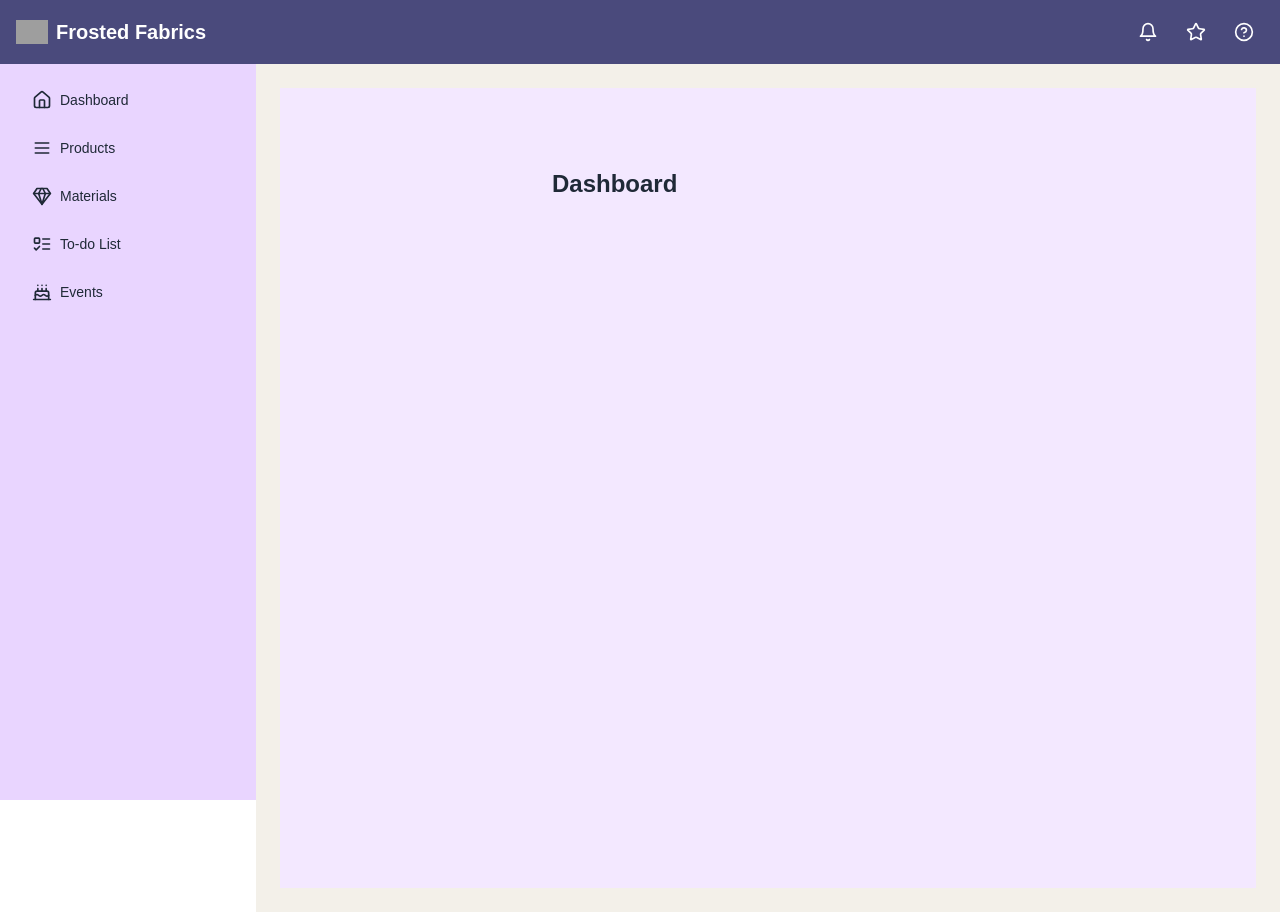
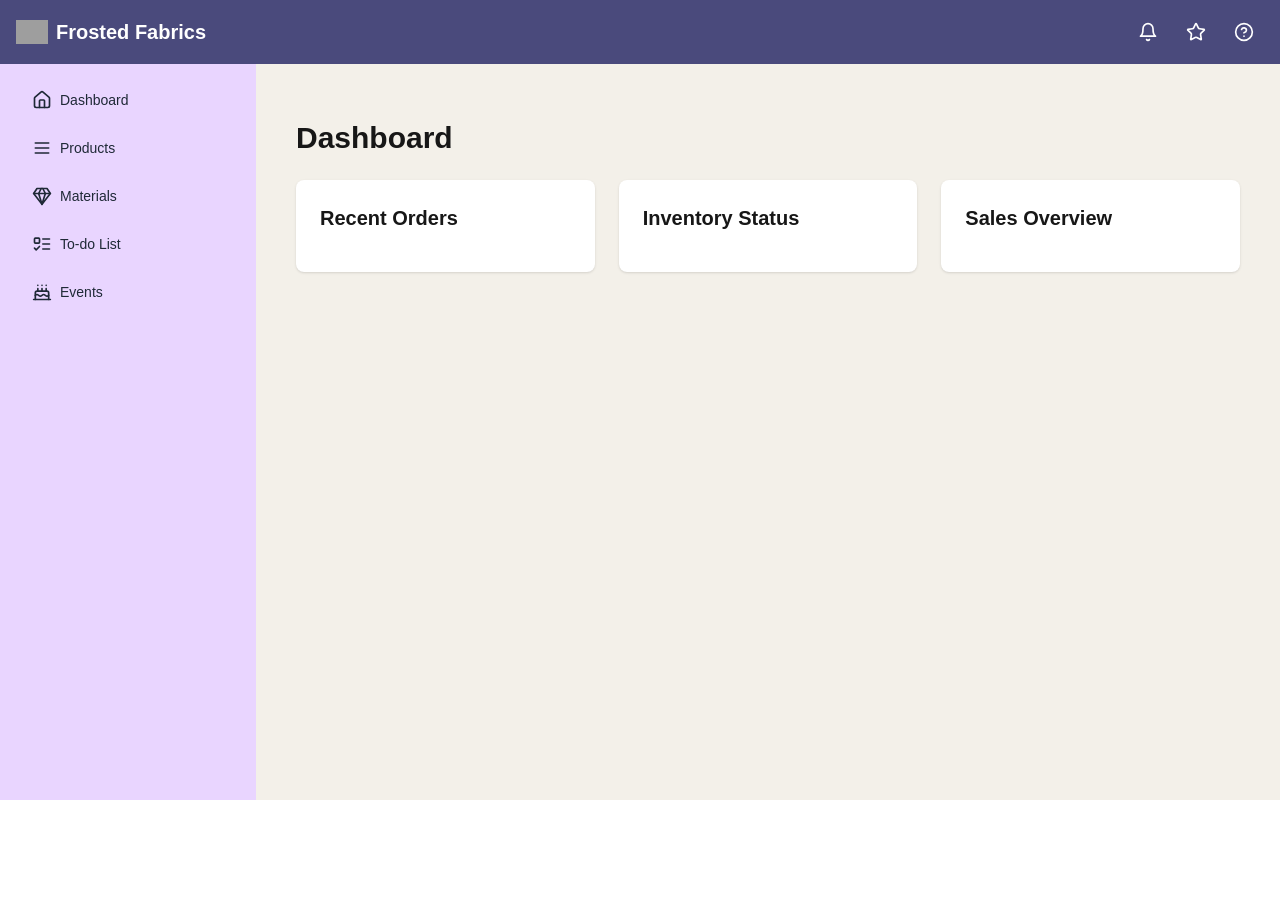
Before and after one commit to Diechewood/Group7-4375, a Next.js app in the folder Frontend/: page /dashboard in a window 1280 px wide. After the commit the page ends 800 px from the top, so only its background shows below. Built offline with nearby package versions, Linux system fonts and the light colour scheme; grey boxes are pictures that could not be loaded.

Commit message:
Added initial dashboard support.

```diff
--- a/Frontend/app/(routes)/dashboard/page.tsx
+++ b/Frontend/app/(routes)/dashboard/page.tsx
@@ -1,16 +1,20 @@
-import Header from '@/components/layout/Header'
-import Sidebar from '@/components/layout/Sidebar'
-
 export default function DashboardPage() {
   return (
-    <div className="flex flex-col min-h-screen bg-purple-100 text-gray-800">
-      <Header />
-      <div className="flex flex-1">
-        <Sidebar />
-        <main className="flex-1 p-4 md:ml-64 mt-16">
-          <h1 className="text-2xl font-bold mb-4">Dashboard</h1>
-          {/*  dashboard content here */}
-        </main>
+    <div className="container mx-auto px-4 py-8">
+      <h1 className="text-3xl font-bold mb-6">Dashboard</h1>
+      <div className="grid grid-cols-1 md:grid-cols-2 lg:grid-cols-3 gap-6">
+        <div className="bg-white p-6 rounded-lg shadow">
+          <h2 className="text-xl font-semibold mb-4">Recent Orders</h2>
+          {/* Add recent orders content here */}
+        </div>
+        <div className="bg-white p-6 rounded-lg shadow">
+          <h2 className="text-xl font-semibold mb-4">Inventory Status</h2>
+          {/* Add inventory status content here */}
+        </div>
+        <div className="bg-white p-6 rounded-lg shadow">
+          <h2 className="text-xl font-semibold mb-4">Sales Overview</h2>
+          {/* Add sales overview content here */}
+        </div>
       </div>
     </div>
   )
```
